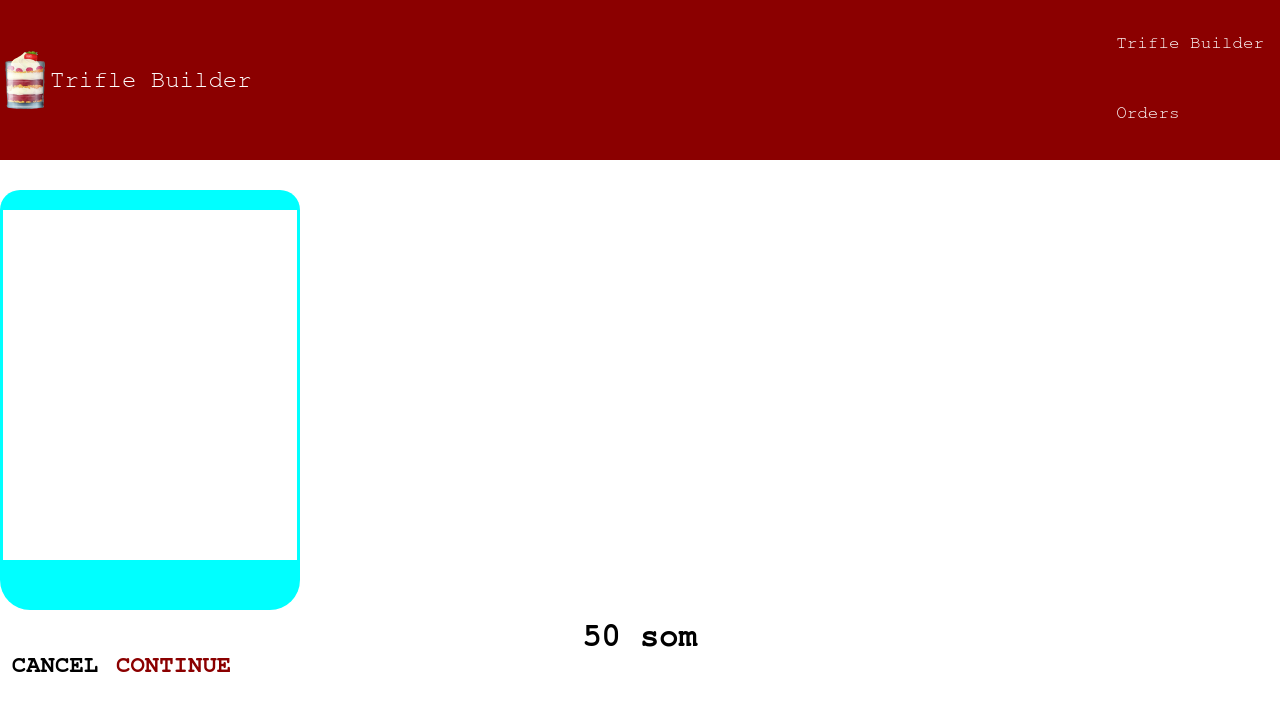
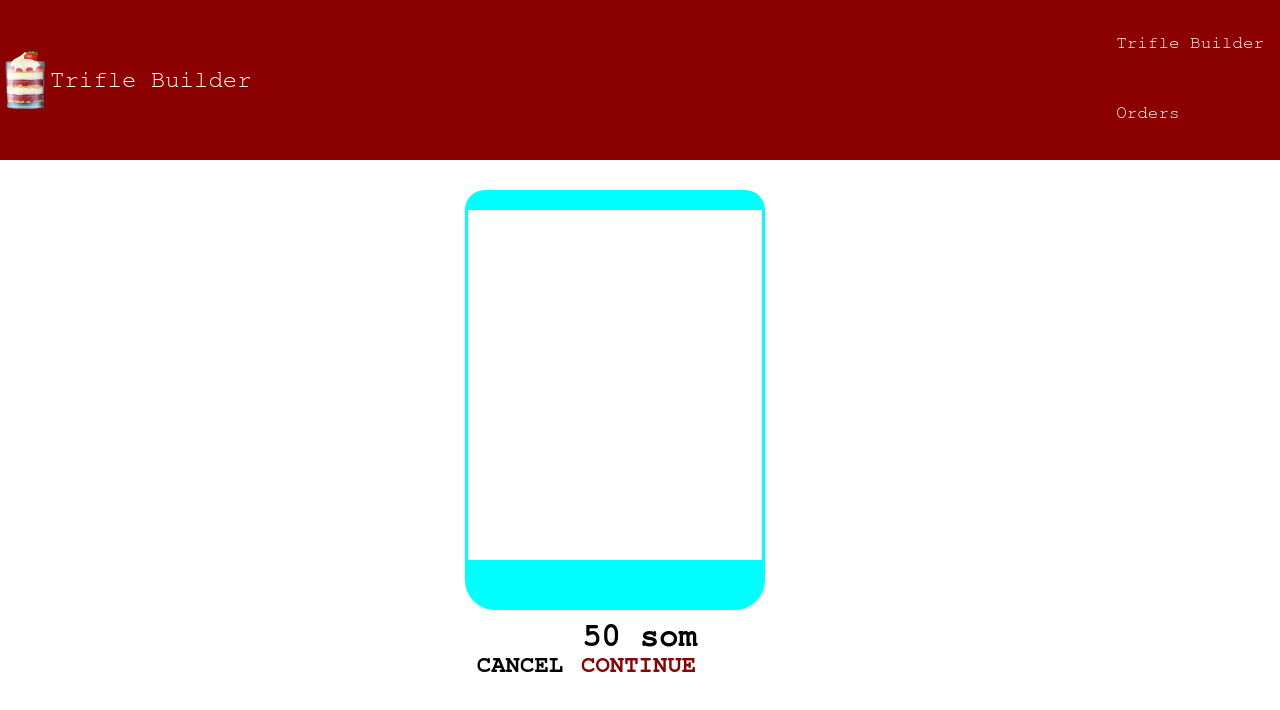
Before and after one commit to TursunbaevaAyana/trifle-builder, a React (Create React App) app: page /checkout in a window 1280 px wide. Shown: the top 710 px of the page. Built offline with nearby package versions, Linux system fonts and the light colour scheme; a web font is replaced by a local one.

Commit message:
Added css code to checkout

```diff
--- a/src/containers/Checkout/Checkout.module.css
+++ b/src/containers/Checkout/Checkout.module.css
@@ -0,0 +1,5 @@
+.Checkout {
+    display: flex;
+    flex-flow: column nowrap;
+    align-items: center;
+  }
```
